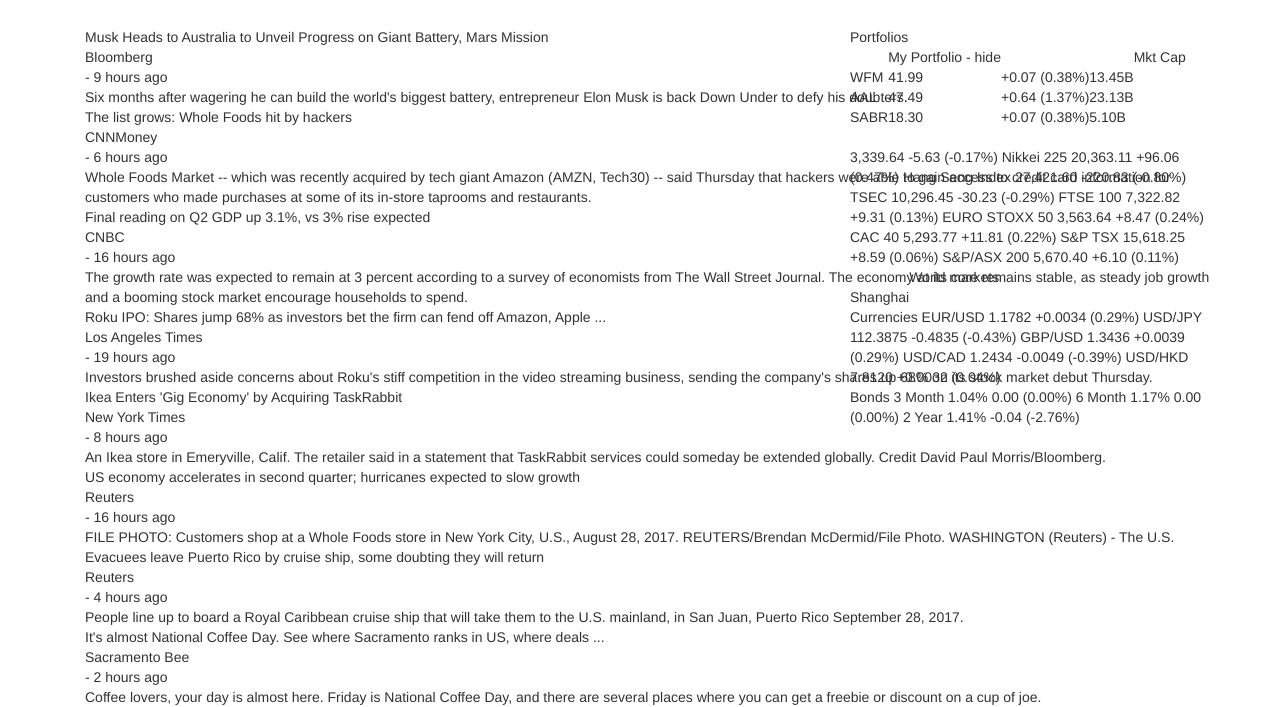
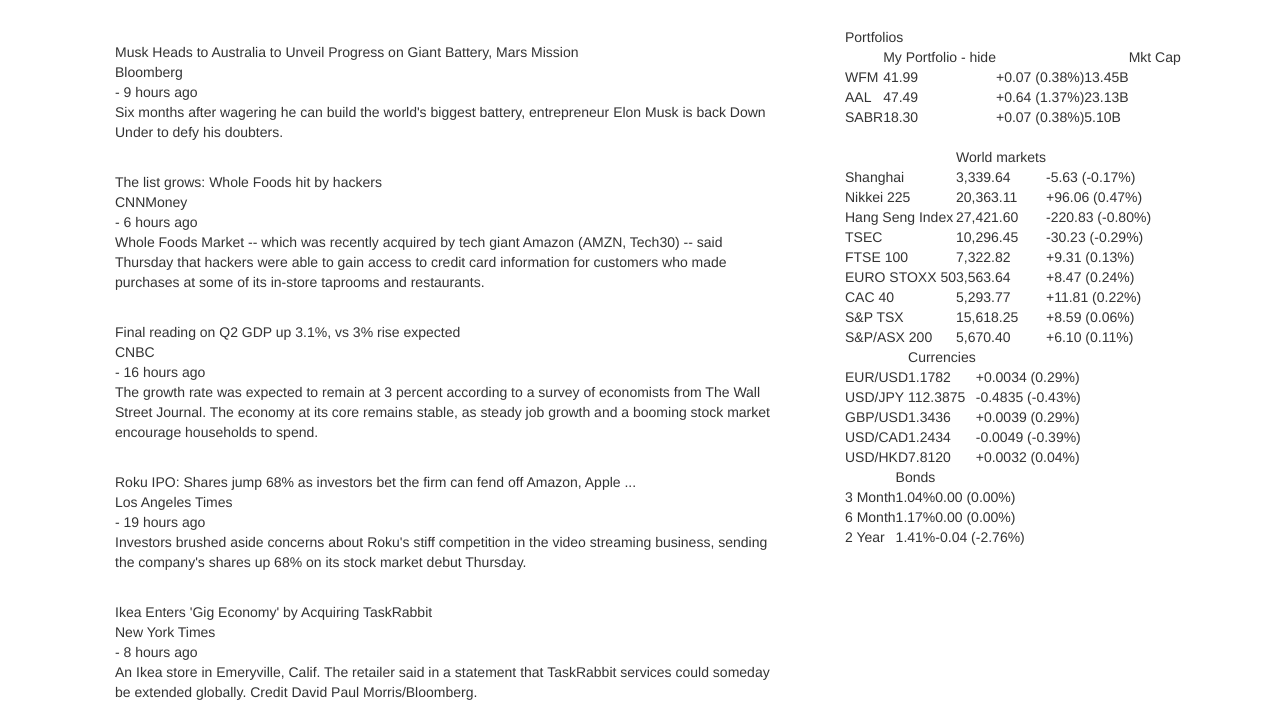
Before and after one commit to StevenKrone/financialnews-project, a plain HTML site: page index.html in a window 1280 px wide. Shown: the part 120-827 px from the top of the page. Drawn offline with nearby package versions, Linux system fonts and the light colour scheme.

Commit message:
layout complete

```diff
--- a/index.html
+++ b/index.html
@@ -4,7 +4,7 @@
         <title></title>
         <meta charset="UTF-8">
         <meta name="viewport" content="width=device-width, initial-scale=1">
-        <link href="css/style.css" rel="stylesheet">
+        <link href="styles.css" rel="stylesheet">
         <link rel="stylesheet" href="https://maxcdn.bootstrapcdn.com/bootstrap/3.3.7/css/bootstrap.min.css" integrity="sha384-BVYiiSIFeK1dGmJRAkycuHAHRg32OmUcww7on3RYdg4Va+PmSTsz/K68vbdEjh4u" crossorigin="anonymous">
         <script src="https://apis.google.com/_/scs/abc-static/_/js/k=gapi.gapi.en.ZPSwvoEq44A.O/m=gapi_iframes,googleapis_client,iframes_styles_slide_menu,plusone/rt=j/sv=1/d=1/ed=1/am=AAg/rs=AHpOoo8-JL5R4cxPdwFdZ0Yu3_ek27rKCQ/cb=gapi.loaded_0" async=""></script>
     </head>
@@ -18,32 +18,34 @@
 
     <br/>
 
-    <div class="row">
 
-<div class="col-md-8">
 
+<div class="col-sm-8">
         <div class="container">
+
+
+    <div class="searchresult">
         <div class="title">Musk Heads to Australia to Unveil Progress on Giant Battery, Mars Mission</div>
         <div class="source">Bloomberg </div>
         <div class="datetime">- 9 hours ago</div>
         <div class="description">Six months after wagering he can build the world's biggest battery, entrepreneur Elon Musk is back Down Under to defy his doubters.</div>
     </div>
 
-    <div class="container">
+    <div class="searchresult">
         <div class="title">The list grows: Whole Foods hit by hackers</div>
         <div class="source">CNNMoney</div>
         <div class="datetime">- 6 hours ago</div>
         <div class="description">Whole Foods Market -- which was recently acquired by tech giant Amazon (AMZN, Tech30) -- said Thursday that hackers were able to gain access to credit card information for customers who made purchases at some of its in-store taprooms and restaurants.</div>
     </div>
 
-    <div class="container">
+    <div class="searchresult">
         <div class="title">Final reading on Q2 GDP up 3.1%, vs 3% rise expected</div>
         <div class="source">CNBC </div>
         <div class="datetime">- 16 hours ago</div>
         <div class="description">The growth rate was expected to remain at 3 percent according to a survey of economists from The Wall Street Journal. The economy at its core remains stable, as steady job growth and a booming stock market encourage households to spend.</div>
     </div>
 
-    <div class="container">
+    <div class="searchresult">
         <div class="title"> Roku IPO: Shares jump 68% as investors bet the firm can fend off Amazon, Apple ...</div>
         <div class="source">Los Angeles Times </div>
         <div class="datetime">- 19 hours ago</div>
@@ -53,7 +55,7 @@
 
 
 
-    <div class="container">
+    <div class="searchresult">
         <div class="title">Ikea Enters 'Gig Economy' by Acquiring TaskRabbit</div>
         <div class="source">New York Times </div>
         <div class="datetime"> - 8 hours ago</div>
@@ -64,7 +66,7 @@
 
 
 
-    <div class="container">
+    <div class="searchresult">
         <div class="title">US economy accelerates in second quarter; hurricanes expected to slow growth</div>
         <div class="source">Reuters </div>
         <div class="datetime">- 16 hours ago</div>
@@ -76,7 +78,7 @@
 
 
 
-    <div class="container">
+    <div class="searchresult">
         <div class="title">Evacuees leave Puerto Rico by cruise ship, some doubting they will return</div>
         <div class="source">Reuters </div>
         <div class="datetime">- 4 hours ago</div>
@@ -88,7 +90,7 @@
 
 
 
-    <div class="container">
+    <div class="searchresult">
         <div class="title">It's almost National Coffee Day. See where Sacramento ranks in US, where deals ...</div>
         <div class="source">Sacramento Bee</div>
         <div class="datetime">- 2 hours ago</div>
@@ -98,11 +100,11 @@
 
 
 
-
+</div>
 
 </div>
 
-        <div class="col-md-4">
+        <div class="col-sm-4">
             Portfolios
 <table>
     <th>
@@ -177,74 +179,182 @@
 
     </th>
     <tr>
+         <td>Shanghai</td>
+         <td>3,339.64</td>
+         <td>-5.63 (-0.17%)</td>
+    </tr>
+    <tr>
+        <td>Nikkei 225</td>
+        <td>20,363.11</td>
+        <td>+96.06 (0.47%)</td>
+    </tr>
+    <tr>
+        <td>Hang Seng Index</td>
+        <td>27,421.60</td>
+        <td>-220.83 (-0.80%)</td>
+    </tr>
+    <tr>
+        <td>TSEC</td>
+        <td>10,296.45</td>
+        <td> -30.23 (-0.29%)</td>
+    </tr>
+    <tr>
         <td>
-    Shanghai
+                FTSE 100
+
                </td>
+        <td> 7,322.82</td>
+        <td> +9.31 (0.13%)</td>
+    </tr>
+    <tr>
+        <td>
+                EURO STOXX 50
 
-3,339.64
--5.63 (-0.17%)
-Nikkei 225
-20,363.11
-+96.06 (0.47%)
-Hang Seng Index
-27,421.60
--220.83 (-0.80%)
-TSEC
-10,296.45
--30.23 (-0.29%)
-FTSE 100
-7,322.82
-+9.31 (0.13%)
-EURO STOXX 50
-3,563.64
-+8.47 (0.24%)
-CAC 40
-5,293.77
-+11.81 (0.22%)
+                </td>
+        <td>3,563.64</td>
+        <td>+8.47 (0.24%)</td>
+    </tr>
+    <tr>
+        <td>CAC 40
+
+                </td>
+        <td> 5,293.77</td>
+        <td>+11.81 (0.22%)</td>
+    </tr>
+    <tr>
+        <td>
                 S&P TSX
-15,618.25
-+8.59 (0.06%)
-S&P/ASX 200
-5,670.40
-+6.10 (0.11%)
+
+                </td>
+        <td>15,618.25</td>
+        <td>+8.59 (0.06%)</td>
+    </tr>
+    <tr>
+        <td>S&P/ASX 200
+
+               </td>
+        <td>5,670.40</td>
+        <td> +6.10 (0.11%)</td>
+    </tr>
 
 </table>
 
 
 <table>
+<th>
+    <td>Currencies</td>
+</th>
+<tr>
+    <td>
+        EUR/USD
+    </td>
+    <td>
+            1.1782
+    </td>
+    <td>
+            +0.0034 (0.29%)
+    </td>
+</tr>
 
 
-Currencies
-EUR/USD
-1.1782
-+0.0034 (0.29%)
+
+<tr>
+    <td>
             USD/JPY
+    </td>
+    <td>
             112.3875
+    </td>
+    <td>
             -0.4835 (-0.43%)
+    </td>
+</tr>
+
+
+<tr>
+        <td>
                 GBP/USD
+        </td>
+        <td>
                 1.3436
+        </td>
+        <td>
                 +0.0039 (0.29%)
+        </td>
+    </tr>
+
+
+<tr>
+        <td>
                 USD/CAD
+        </td>
+        <td>
                 1.2434
+        </td>
+        <td>
             -0.0049 (-0.39%)
+        </td>
+    </tr>
+
+
+<tr>
+        <td>
                 USD/HKD
+        </td>
+        <td>
                 7.8120
+        </td>
+        <td>
                 +0.0032 (0.04%)
-
+        </td>
+    </tr>
 </table>
 
 <table>
+    <th>
+        <td>Bonds</td>
+    </th>
+<tr>
+        <td>
+            3 Month
+        </td>
+        <td>
+    1.04%
+        </td>
+        <td>
+            0.00 (0.00%)
+        </td>
+    </tr>
 
-Bonds
-3 Month
-1.04%
+
+
+
+<tr>
+        <td>
+            6 Month
+        </td>
+        <td>
+    1.17%
+        </td>
+        <td>
             0.00 (0.00%)
-6 Month
-1.17%
-0.00 (0.00%)
+        </td>
+    </tr>
+
+
+
+
+<tr>
+        <td>
             2 Year
+        </td>
+        <td>
     1.41%
+        </td>
+        <td>
             -0.04 (-2.76%)
+        </td>
+    </tr>
 
 </table>
 
@@ -252,7 +362,7 @@ Bonds
 
                 </div>
         </div>
-</div>
+
 
 
     </body>
--- a/styles.css
+++ b/styles.css
@@ -1,7 +1,9 @@
-.worldmarketsrow{
+.searchresult{
 
-    font-size: 2000px;
 
+    width: 100%;
+    float: left;
+    padding: 15px;
 
 }
 
@@ -23,6 +25,8 @@
 }
 
 .description{
+    overflow-wrap: auto;
+    width:60%;
 
 
 }
```
Lines whose indentation alone changed are shown as unchanged.
